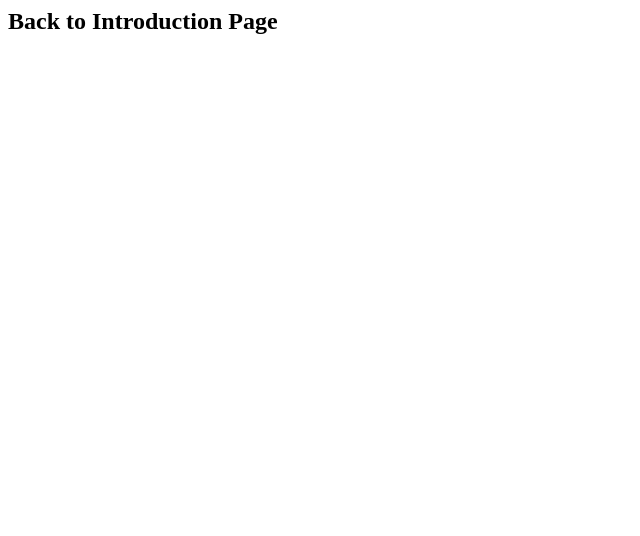
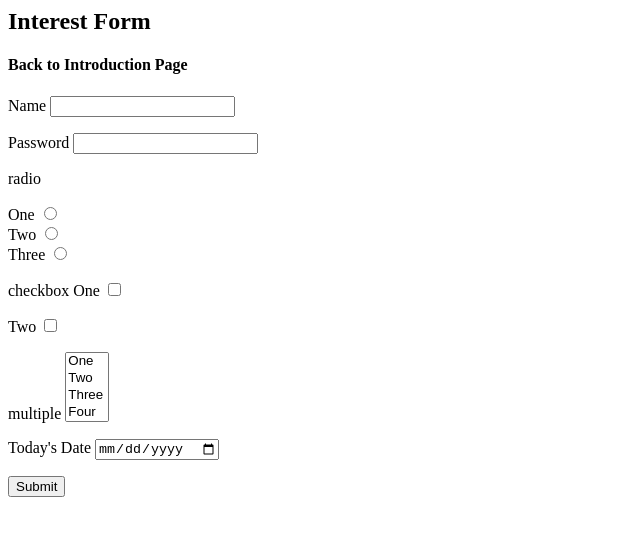
Before and after one commit to kamenchen/homework-3, a plain HTML site: page form.html in a window 1280 px wide. Shown: the whole page, without its empty margins (0-640 px from the left). Drawn offline with Linux system fonts and the light colour scheme.

Commit message:
change 3

```diff
--- a/form.html
+++ b/form.html
@@ -5,6 +5,67 @@
   </head>
 
   <body>
-    <h2 href="index.html">Back to Introduction Page</h2>
+    <h2>Interest Form</h2>
+    <h4 href="index.html">Back to Introduction Page</h4>
+    <form>
+      <!--text input-->
+      <p>
+        <label for="user">Name</label>
+        <input type="text" name="user" id="user">
+      </p>
+      <!--password input-->
+      <p>
+        <label for="secret">Password</label>
+        <input type="password" name="secret">
+      </p>
+      <!--radio buttons-->
+      <p>
+        radio
+        <div>
+          <label for="one">One</label>
+          <input type="radio" name="choices" value="choice one" id="one">
+        </div>
+        <div>
+          <label for="two">Two</label>
+          <input type="radio" name="choices" value="choice two" id="two">
+        </div>
+        <div>
+          <label for="three">Three</label>
+          <input type="radio" name="choices" value="choice three" id="three">
+        </div>
+      </p>
+      <!--checkboxes-->
+      <p>
+        checkbox
+        <label for="one">One</label>
+        <input type="checkbox" name="one" id="one">
+      </p>
+      <p>
+        <label for="two">Two</label>
+        <input type="checkbox" name="two" id="two">
+      </p>
+      <!--multiple select box-->
+      <p>
+        multiple
+        <select name="choice" size="4" multiple>
+          <option value="one">One</option>
+          <option value="two">Two</option>
+          <option value="three">Three</option>
+          <option value="four">Four</option>
+          <option value="five">Five</option>
+          <option value="six">Six</option>
+          <option value="seven">Seven</option>
+        </select>
+      </p>
+      <!--date input-->
+      <p>
+        <label for="date">Today's Date</label>
+        <input type="date" name="date" id="date">
+      </p>
+      <!--submit button-->
+      <p>
+        <input type="submit" value="Submit">
+      </p>
+    </form>
   </body>
 </html>
```
